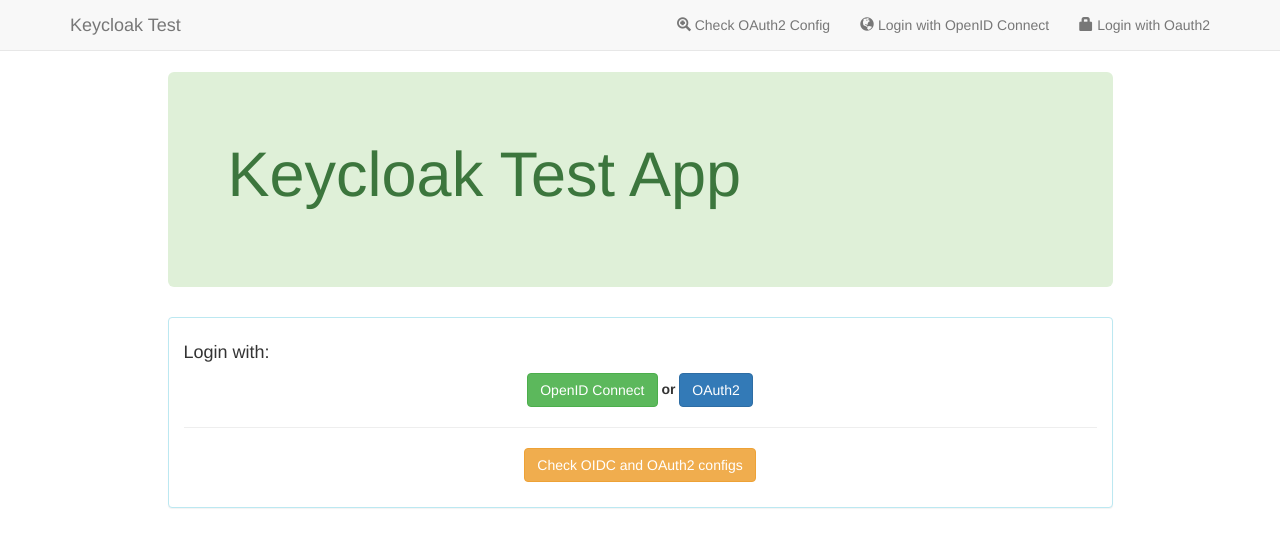
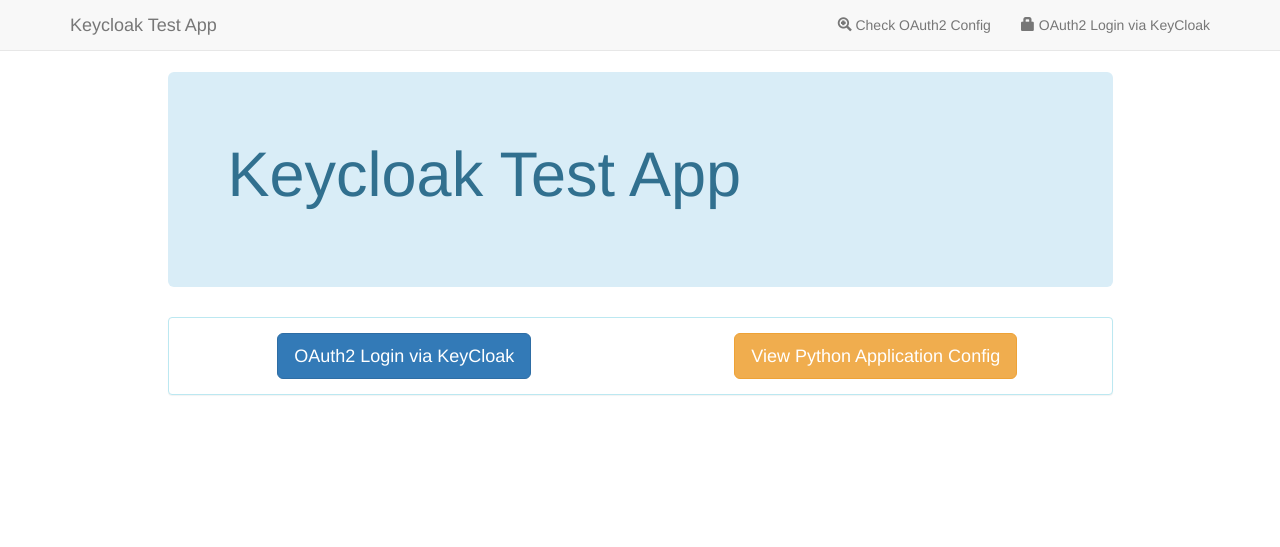
Before and after one commit to gabrielfalcao/kube-python-app-example, a Flask app: page / in a window 1280 px wide. Shown: the top 547 px of the page. Run offline with Flask 2, Linux system fonts and the light colour scheme; some libraries are stand-ins or nearby versions.

Commit message:
update html

```diff
--- a/flaskhello/web/templates/base.html
+++ b/flaskhello/web/templates/base.html
@@ -5,7 +5,7 @@
     <meta http-equiv="X-UA-Compatible" content="IE=edge" />
     <meta name="viewport" content="width=device-width, initial-scale=1" />
     <!-- The above 3 meta tags *must* come first in the head; any other head content must come *after* these tags -->
-    <title>{% block title %}Auth Test App{% endblock %}</title>
+    <title>{% block title %}KeyCloak Test App{% endblock %}</title>
 
     <!-- Bootstrap -->
     {% block head_css %}
@@ -43,7 +43,7 @@
             <span class="icon-bar"></span>
           </button>
           {% block navbar_header %}
-          <a class="navbar-brand" href="/">Keycloak Test</a>
+          <a class="navbar-brand" href="/">Keycloak Test App</a>
           {% endblock %}
         </div>
         <div id="navbar" class="navbar-collapse collapse">
@@ -68,15 +68,9 @@
             </li>
             <li>
               {% if not is_authenticated %}
-              <a href="/login/oidc">
-                <span class="glyphicon glyphicon-globe" aria-hidden="true"></span>
-                Login with OpenID Connect
-              </a>
-            </li>
-            <li>
               <a href="/login/oauth2">
                 <span class="glyphicon glyphicon-lock" aria-hidden="true"></span>
-                Login with Oauth2
+                OAuth2 Login via KeyCloak
               </a>
               {% else %}
               <a href="/logout">
--- a/flaskhello/web/templates/config.html
+++ b/flaskhello/web/templates/config.html
@@ -3,7 +3,7 @@
 <h2>Container Config</h2>
 <div class="list-group">
   {% for key, value in config.items() %}
-  {% if key.startswith("OAUTH2_") or key.startswith("OIDC_") %}
+  {% if key.startswith("OAUTH2_") %}
       {% if 'SECRET' in key %}
           {% set kind="danger" %}
           {% set value="**REDACTED**" %}
--- a/flaskhello/web/templates/index.html
+++ b/flaskhello/web/templates/index.html
@@ -1,27 +1,25 @@
 {% extends "base.html" %}
 {% block middle %}
-<div class="jumbotron alert-success">
+<div class="jumbotron alert-info">
   <h1>Keycloak Test App</h1>
   <br />
 </div>
 <div class="panel panel-info">
   <div class="panel-body">
-    {% if authenticated %}
-    <p class="text-center">
-      <a class="btn btn-success" href="/api/" role="button">Browse the RESTful API</a>
-    </p>
-    {% else %}
-    <h4>Login with:</h4>
-    <p class="text-center">
-      <a class="btn btn-success btn-login" target="_blank" href="/login/oidc">OpenID Connect</a>
-      <strong> or </strong>
-      <a class="btn btn-primary btn-login" href="/login/oauth2">OAuth2</a>
-    </p>
-    {% endif %}
-    <hr />
-    <p class="text-center">
-      <a class="btn btn-warning" href="/config">Check OIDC and OAuth2 configs</a>
-    </p>
+    <div class="row">
+      {% if authenticated %}
+      <div class="col-md-6 text-center">
+          <a class="btn btn-lg btn-success" href="/api/" role="button">Browse the RESTful API</a>
+      </div>
+      {% else %}
+      <div class="col-md-6 text-center">
+        <a class="btn btn-lg btn-primary btn-login" href="/login/oauth2">OAuth2 Login via KeyCloak</a>
+      </div>
+      {% endif %}
+      <div class="col-md-6 text-center">
+          <a class="btn btn-lg btn-warning" href="/config">View Python Application Config</a>
+      </div>
+    </div>
   </div>
 </div>
 
```
